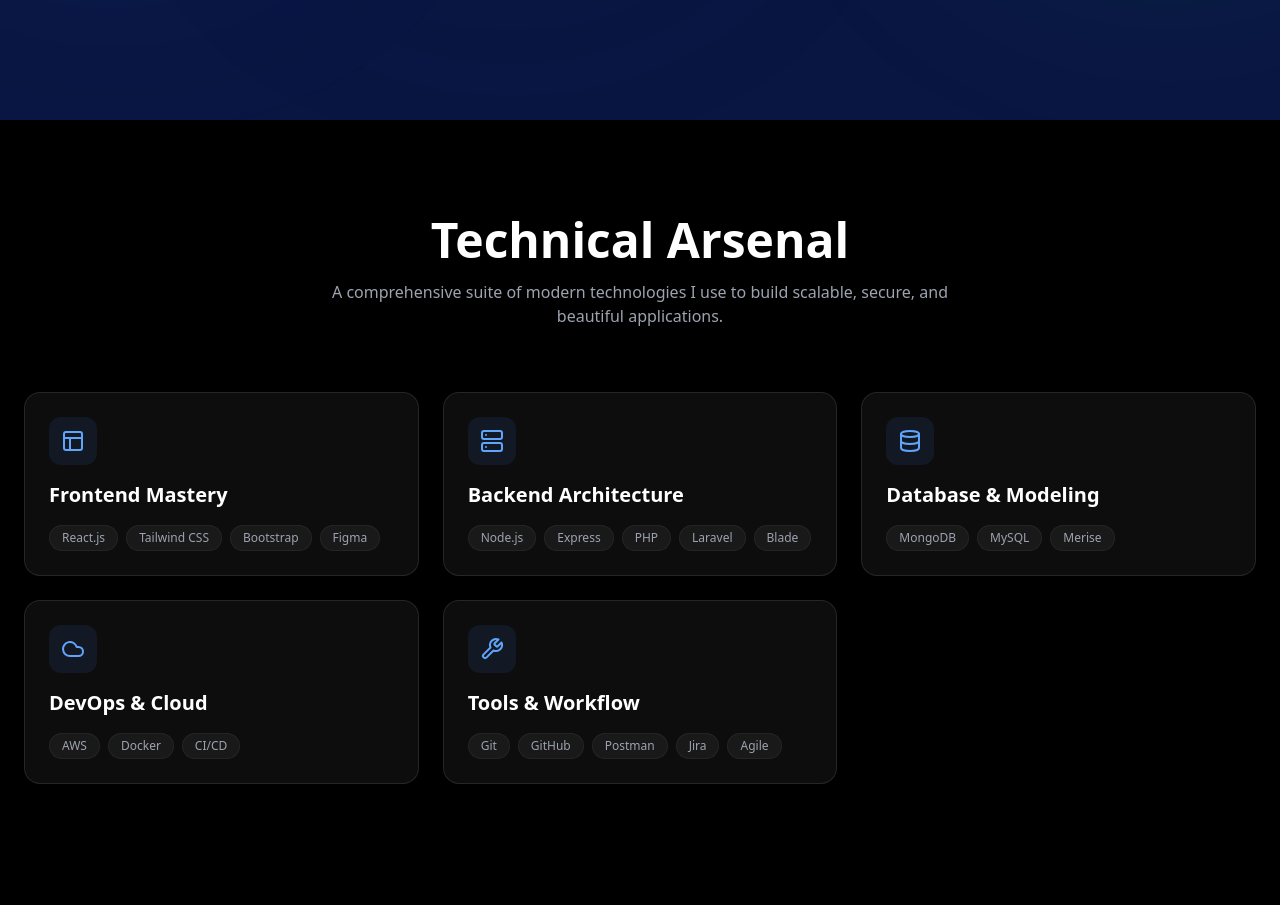
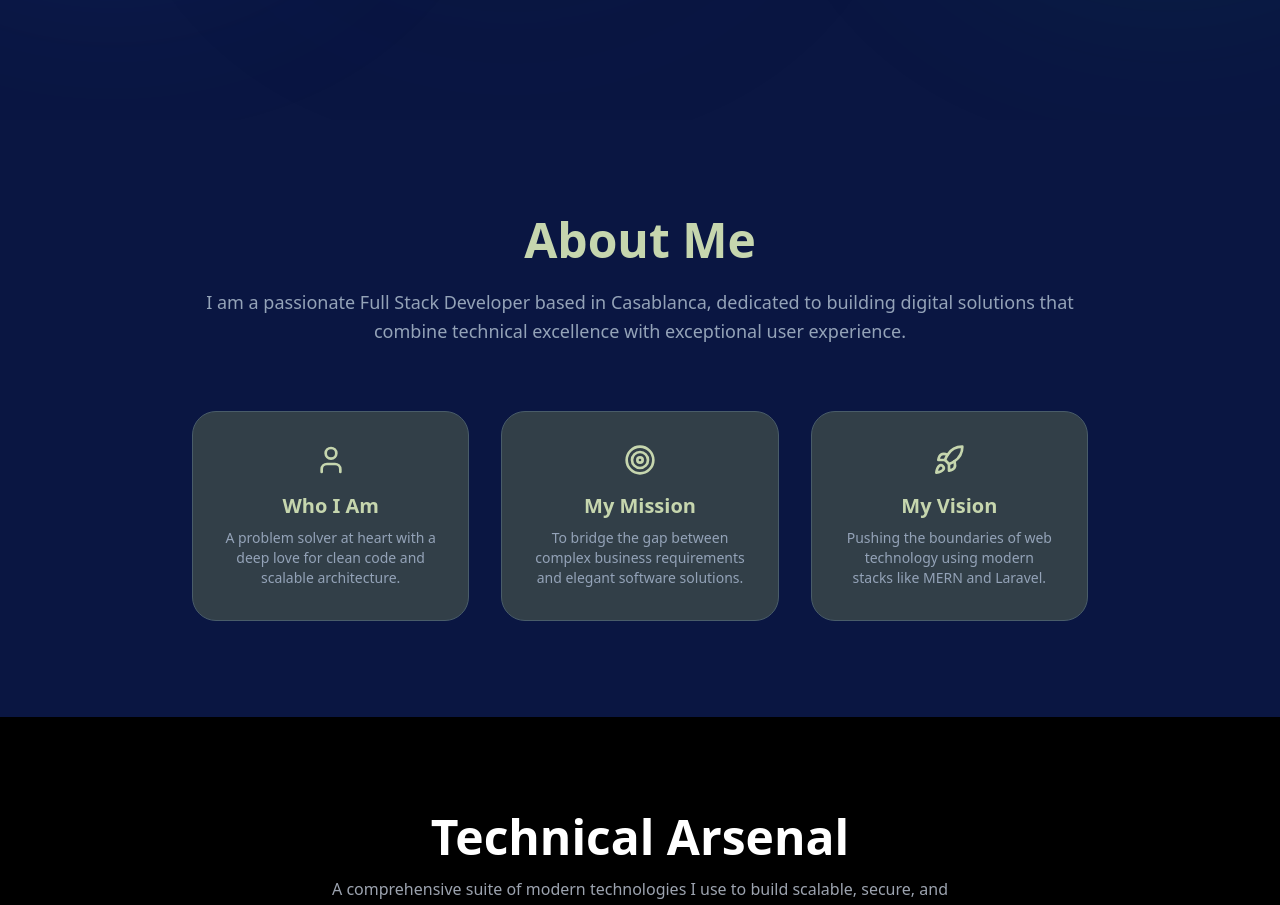
Before and after one commit to mohamedmarkhi/MyUpgradedPortfolio, a React (Vite) app: page / in a window 1280 px wide. Shown: the part 680-1585 px from the top of the page. Built offline with nearby package versions, Linux system fonts and the light colour scheme.

Commit message:
[dyad] Adding About section and refining light mode colors - wrote 3 file(s)

```diff
--- /dev/null
+++ b/src/components/About.tsx
@@ -0,0 +1,64 @@
+"use client";
+
+import React from 'react';
+import { motion } from 'framer-motion';
+import { User, Target, Rocket } from 'lucide-react';
+
+const About = () => {
+  return (
+    <section id="about" className="py-24 relative overflow-hidden">
+      <div className="container mx-auto px-6">
+        <div className="max-w-4xl mx-auto">
+          <motion.div
+            initial={{ opacity: 0, y: 20 }}
+            whileInView={{ opacity: 1, y: 0 }}
+            viewport={{ once: true }}
+            transition={{ duration: 0.6 }}
+            className="text-center mb-16"
+          >
+            <h2 className="text-3xl md:text-5xl font-bold mb-6">About Me</h2>
+            <p className="text-lg text-muted-foreground leading-relaxed">
+              I am a passionate Full Stack Developer based in Casablanca, dedicated to building
+              digital solutions that combine technical excellence with exceptional user experience.
+            </p>
+          </motion.div>
+
+          <div className="grid grid-cols-1 md:grid-cols-3 gap-8">
+            {[
+              {
+                icon: <User className="text-primary" size={32} />,
+                title: "Who I Am",
+                desc: "A problem solver at heart with a deep love for clean code and scalable architecture."
+              },
+              {
+                icon: <Target className="text-primary" size={32} />,
+                title: "My Mission",
+                desc: "To bridge the gap between complex business requirements and elegant software solutions."
+              },
+              {
+                icon: <Rocket className="text-primary" size={32} />,
+                title: "My Vision",
+                desc: "Pushing the boundaries of web technology using modern stacks like MERN and Laravel."
+              }
+            ].map((item, index) => (
+              <motion.div
+                key={index}
+                initial={{ opacity: 0, y: 20 }}
+                whileInView={{ opacity: 1, y: 0 }}
+                viewport={{ once: true }}
+                transition={{ duration: 0.5, delay: index * 0.1 }}
+                className="p-8 rounded-3xl bg-card border border-border hover:shadow-xl transition-all text-center"
+              >
+                <div className="mb-4 flex justify-center">{item.icon}</div>
+                <h3 className="text-xl font-bold mb-2">{item.title}</h3>
+                <p className="text-sm text-muted-foreground">{item.desc}</p>
+              </motion.div>
+            ))}
+          </div>
+        </div>
+      </div>
+    </section>
+  );
+};
+
+export default About;
--- a/src/globals.css
+++ b/src/globals.css
@@ -4,23 +4,23 @@
 
 @layer base {
   :root {
-    --background: 0 0% 100%;
-    --foreground: 222.2 84% 4.9%;
+    /* Light Mode: Olive and Cold Gray */
+    --background: 210 20% 98%; /* Cold Gray #f8f9fa */
+    --foreground: 205 18% 24%; /* Dark Gray #313e47 */
 
     --card: 0 0% 100%;
-    --card-foreground: 222.2 84% 4.9%;
+    --card-foreground: 205 18% 24%;
 
     --popover: 0 0% 100%;
-    --popover-foreground: 222.2 84% 4.9%;
+    --popover-foreground: 205 18% 24%;
 
-    /* Custom Palette Integration */
-    --primary: 227 73% 15%; /* #0a1741 */
-    --primary-foreground: 84 33% 76%; /* #c6d8af */
+    --primary: 72 10% 40%; /* Muted Olive #6b705c */
+    --primary-foreground: 210 20% 98%;
 
-    --secondary: 205 18% 24%; /* #313e47 */
-    --secondary-foreground: 84 33% 76%;
+    --secondary: 210 16% 93%; /* Lighter Cold Gray */
+    --secondary-foreground: 72 10% 40%;
 
-    --muted: 205 18% 24%;
+    --muted: 210 16% 93%;
     --muted-foreground: 215.4 16.3% 46.9%;
 
     --accent: 84 33% 76%; /* #c6d8af */
@@ -31,12 +31,13 @@
 
     --border: 214.3 31.8% 91.4%;
     --input: 214.3 31.8% 91.4%;
-    --ring: 227 73% 15%;
+    --ring: 72 10% 40%;
 
     --radius: 1rem;
   }
 
   .dark {
+    /* Dark Mode: Deep Space Palette */
     --background: 227 73% 15%; /* #0a1741 */
     --foreground: 84 33% 76%; /* #c6d8af */
 
--- a/src/pages/Index.tsx
+++ b/src/pages/Index.tsx
@@ -3,6 +3,7 @@
 import React from 'react';
 import Navbar from '@/components/Navbar';
 import Hero from '@/components/Hero';
+import About from '@/components/About';
 import Skills from '@/components/Skills';
 import Projects from '@/components/Projects';
 import Contact from '@/components/Contact';
@@ -18,6 +19,7 @@ const Index = () => {
       <Navbar />
       <main className="relative z-10">
         <Hero />
+        <About />
         <Skills />
         <Projects />
         <Contact />
@@ -32,7 +34,7 @@ const Index = () => {
               href="https://github.com/mohamedmarkhi"
               target="_blank"
               rel="noopener noreferrer"
-              className="text-muted-foreground hover:text-accent transition-colors"
+              className="text-muted-foreground hover:text-primary transition-colors"
             >
               Github
             </a>
@@ -40,7 +42,7 @@ const Index = () => {
               href="https://www.linkedin.com/in/markhimohamed/"
               target="_blank"
               rel="noopener noreferrer"
-              className="text-muted-foreground hover:text-accent transition-colors"
+              className="text-muted-foreground hover:text-primary transition-colors"
             >
               LinkedIn
             </a>
```
